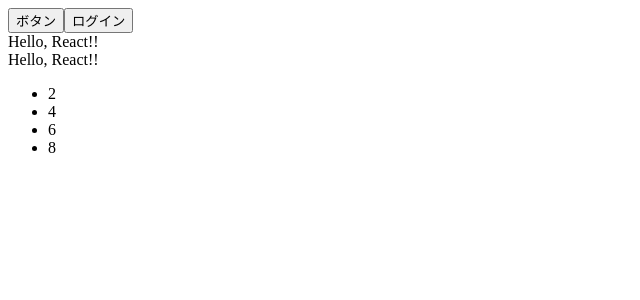
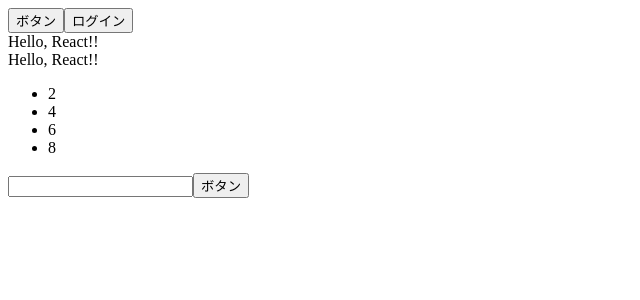
Before and after one commit to fujisann1024/--------, a React (Create React App) app in the folder React/tutorial-project/: page / in a window 1280 px wide. Shown: the top 300 px of the page, without its empty margins (0-640 px from the left). Built offline with nearby package versions, Linux system fonts and the light colour scheme.

Commit message:
＃イベント処理

```diff
--- /dev/null
+++ b/React/tutorial-project/src/EventController.js
@@ -0,0 +1,21 @@
+//イベント発生時に実行される任意の処理c
+const handleClick = () => {
+    console.log("click");
+};
+
+
+
+const hendleText = (e) => {
+    return console.log(e.target.value);
+}
+//ボタンをクリックするたびにコンソールにclickの文字が表示される
+const EventController = () => {
+    return (
+        <div>
+        <input type="text" defaultValue="" onChange={hendleText}/>
+        <input type = "button" value = "ボタン" onClick = {handleClick}/>
+        </div>
+    )
+};
+
+export default EventController;
--- a/React/tutorial-project/src/index.js
+++ b/React/tutorial-project/src/index.js
@@ -4,6 +4,7 @@ import App from "./App";
 import LoginControl from "./LoginControl";
 import Hello from "./Hello";
 import ListItems from "./ListItem";
+import EventController from "./EventController";
 
 ReactDOM.render(
     <React.StrictMode>
@@ -14,6 +15,8 @@ ReactDOM.render(
         <Hello/>
 
         <ListItems />
+
+        <EventController />
     </React.StrictMode>,
     document.getElementById('root')
 );
```
Also changed, not shown: React/tutorial-project/src/Event.js (deleted).
